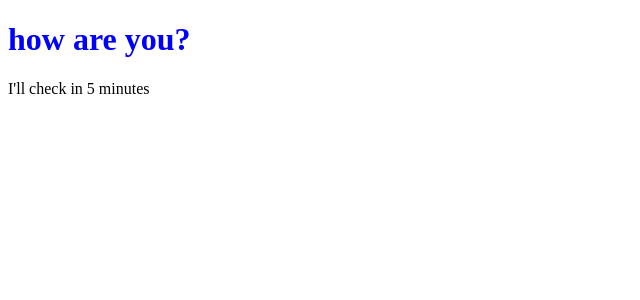
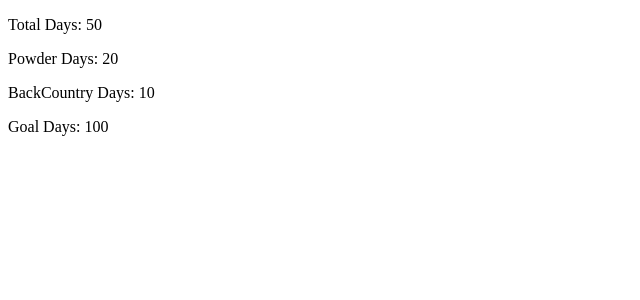
Before and after one commit to markvillavidad/react1, a React (Create React App) app: page / in a window 1280 px wide. Shown: the top 300 px of the page, without its empty margins (0-640 px from the left). Built offline with nearby package versions, Linux system fonts and the light colour scheme.

Commit message:
Chapter 3: Destructuring and some magic

```diff
--- a/src/index.js
+++ b/src/index.js
@@ -1,20 +1,42 @@
-import React from 'react'
-import ReactDOM from 'react-dom'
+import React, {Component} from 'react';
+import {render} from 'react-dom';
 
-class Message extends React.Component {
+let skiData = {
+    total: 50,
+    powder: 20,
+    backCountry: 10,
+    goal: 100
+};
+
+class SkiDayCounter extends Component {
     render() {
+        const {total, powder, backCountry, goal} = this.props;
         return (
-            <div>
-                <h1 style={{color: this.props.color}}>
-                    {this.props.msg}
-                </h1>
-                <p>I'll check in {this.props.minutes} minutes</p>
-            </div>
+            <section>
+                <div>
+                    <p>Total Days: {total}</p>
+                </div>
+                <div>
+                    <p>Powder Days: {powder}</p>
+                </div>
+                <div>
+                    <p>BackCountry Days: {backCountry}</p>
+                </div>
+                <div>
+                    <p>Goal Days: {goal}</p>
+                </div>
+
+            </section>
         )
     }
 }
 
-ReactDOM.render(
-    <Message color="blue" msg="how are you?" minutes={5}/>,
+render(
+    <SkiDayCounter
+        total={skiData.total}
+        powder={skiData.powder}
+        backCountry={skiData.backCountry}
+        goal={skiData.goal}
+    />,
     document.getElementById('root')
 )
```
